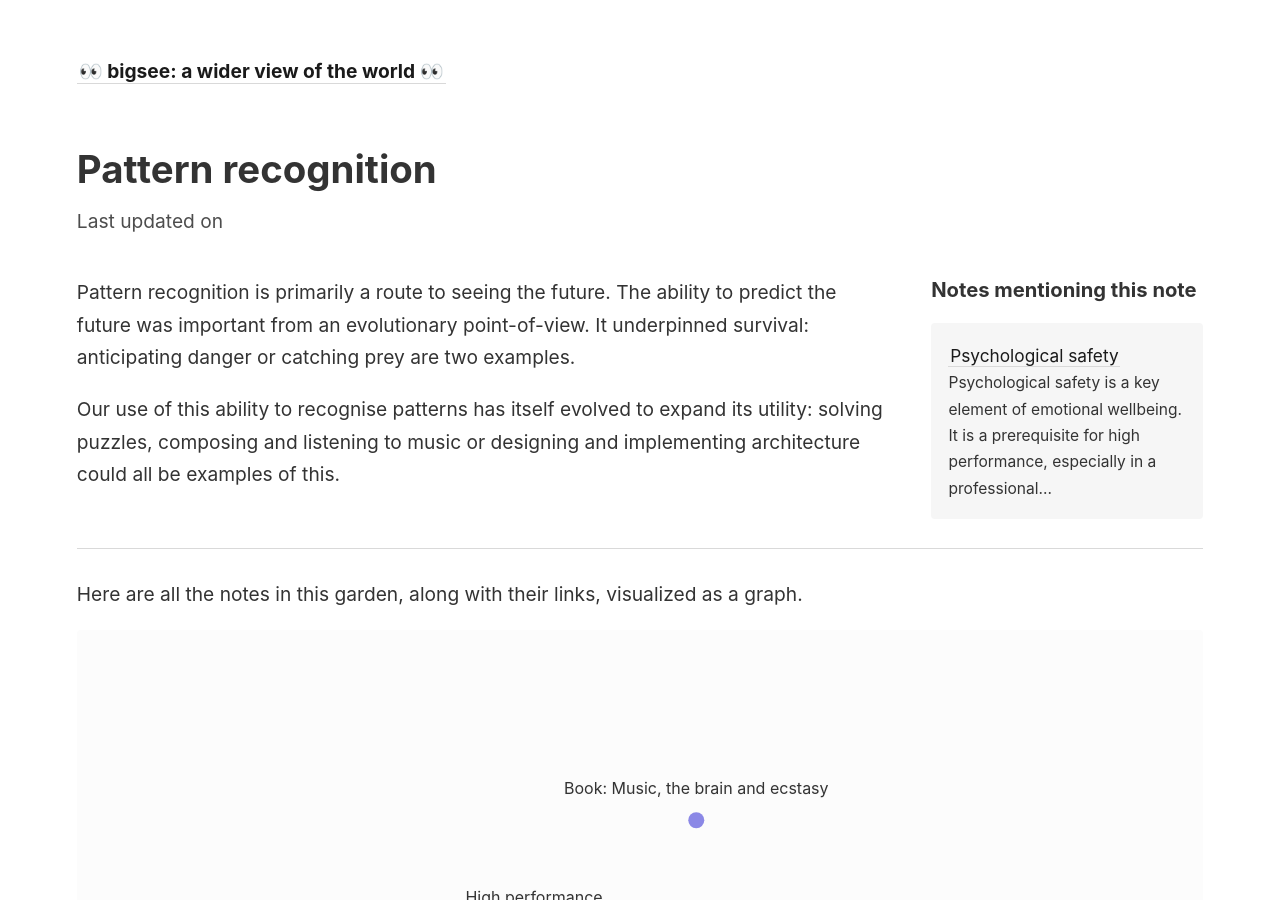
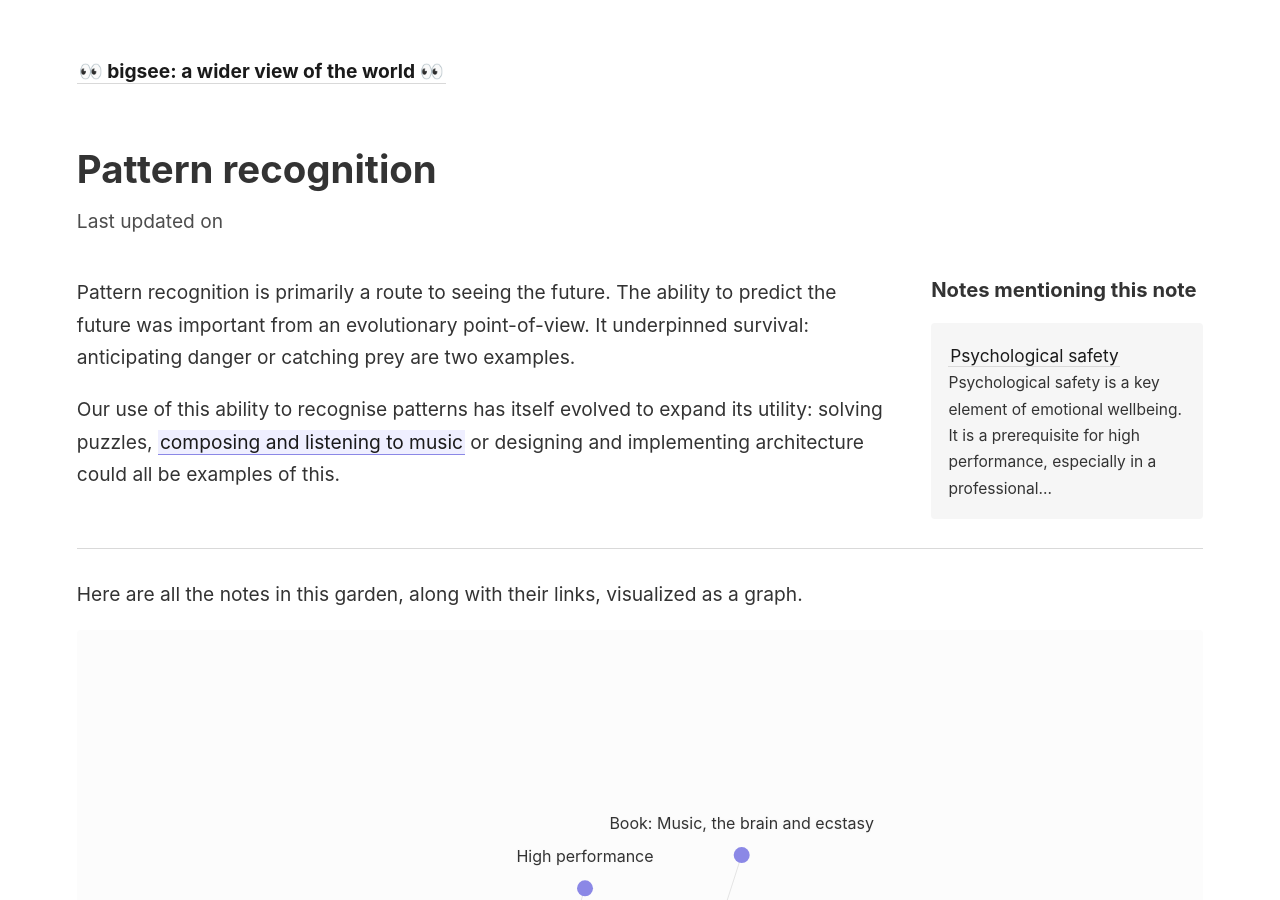
Before and after one commit to bigsee/digital-garden, a Jekyll site: the page built from _notes/Pattern recognition.md, in a window 1280 px wide and 900 px high. Built offline with Jekyll 4.4.1, drawn with Linux system fonts in a browser that asks for light colours; some of the changed lines change nothing that is shown.

Commit message:
:link: add backlink

```diff
--- a/_notes/Pattern recognition.md
+++ b/_notes/Pattern recognition.md
@@ -4,4 +4,4 @@ title: Pattern recognition
 
 Pattern recognition is primarily a route to seeing the future. The ability to predict the future was important from an evolutionary point-of-view. It underpinned survival: anticipating danger or catching prey are two examples.
 
-Our use of this ability to recognise patterns has itself evolved to expand its utility: solving puzzles, composing and listening to music or designing and implementing architecture could all be examples of this.
+Our use of this ability to recognise patterns has itself evolved to expand its utility: solving puzzles, [[Music, the brain and ecstasy|composing and listening to music]] or designing and implementing architecture could all be examples of this.
```
